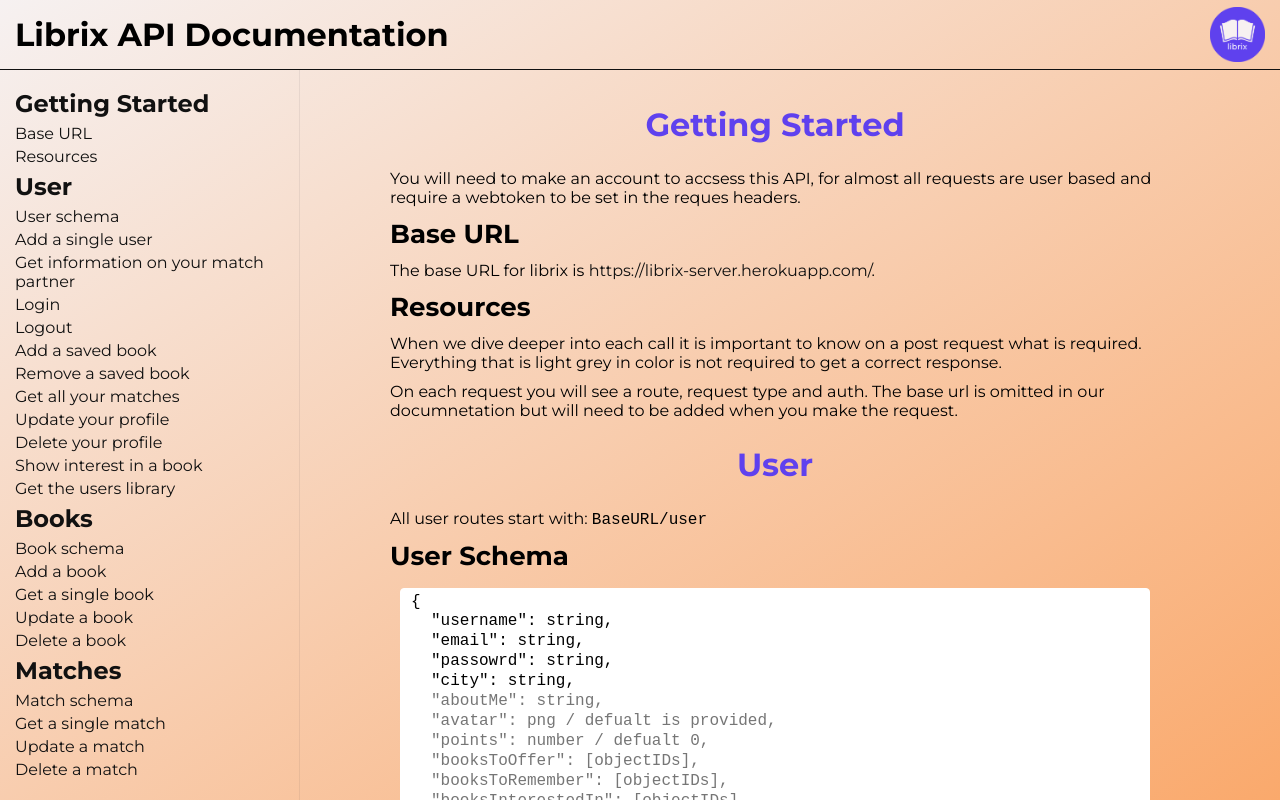
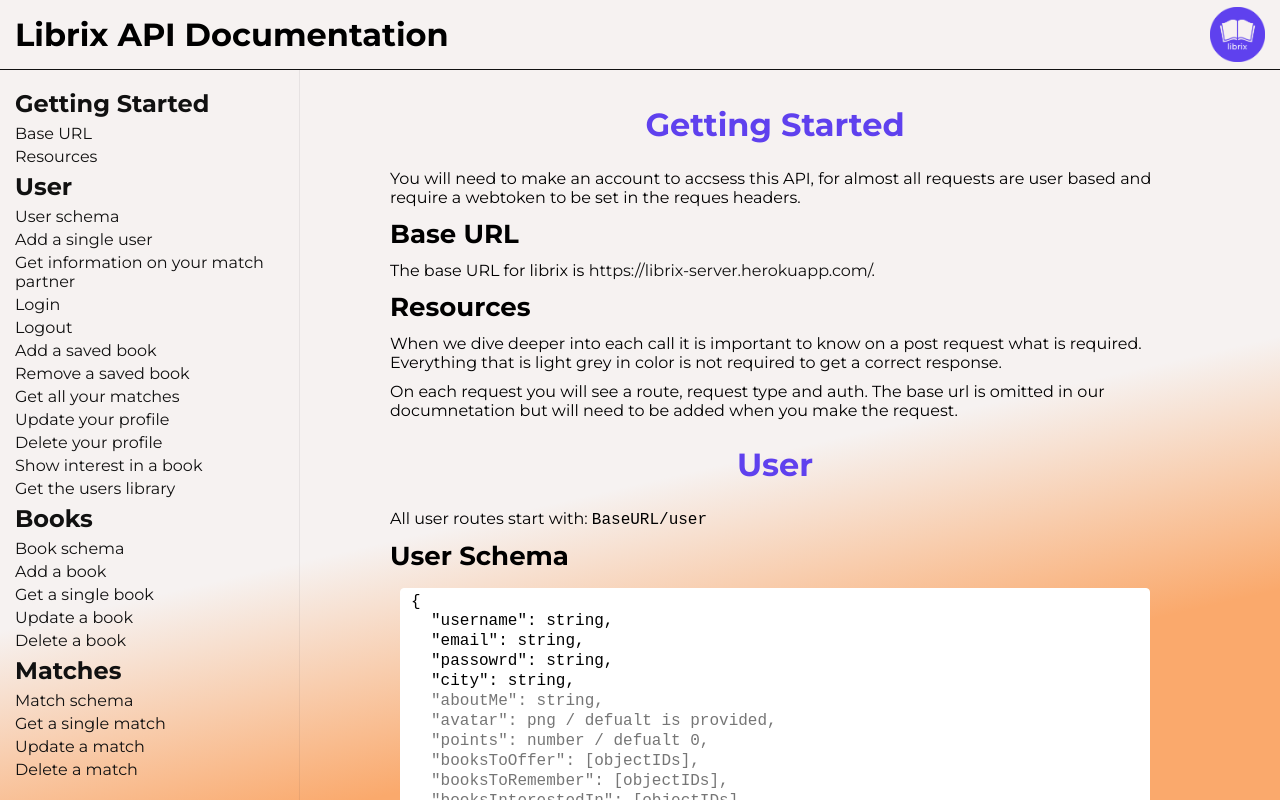
Before and after one commit to Final-Project-X/librix-server, a website: page public/index.html in a window 1280 px wide. Drawn offline with Linux system fonts and the light colour scheme.

Commit message:
[mod] updated readme (#48)
* [mod] updated readme

* [mod] adpated readme and doc styles

```diff
--- a/public/styles.css
+++ b/public/styles.css
@@ -23,11 +23,7 @@
 }
 
 body {
-  background-image: linear-gradient(
-    to bottom right,
-    var(--neutral-background),
-    var(--secondary-light)
-  );
+  background-image: linear-gradient(167.03deg, #f6f2f1 57.62%, #faa96c 80.79%);
   width: 100vw;
   height: 100vh;
   font-size: 1.6rem;
```
Also changed, not shown: README.md, statics/documentation.png (added), statics/librix-book-full-logo.png (added), statics/librix-book-medium-logo.png (added), statics/librix-book-round-logo.png (added), statics/librix-small-logo.png (added).
